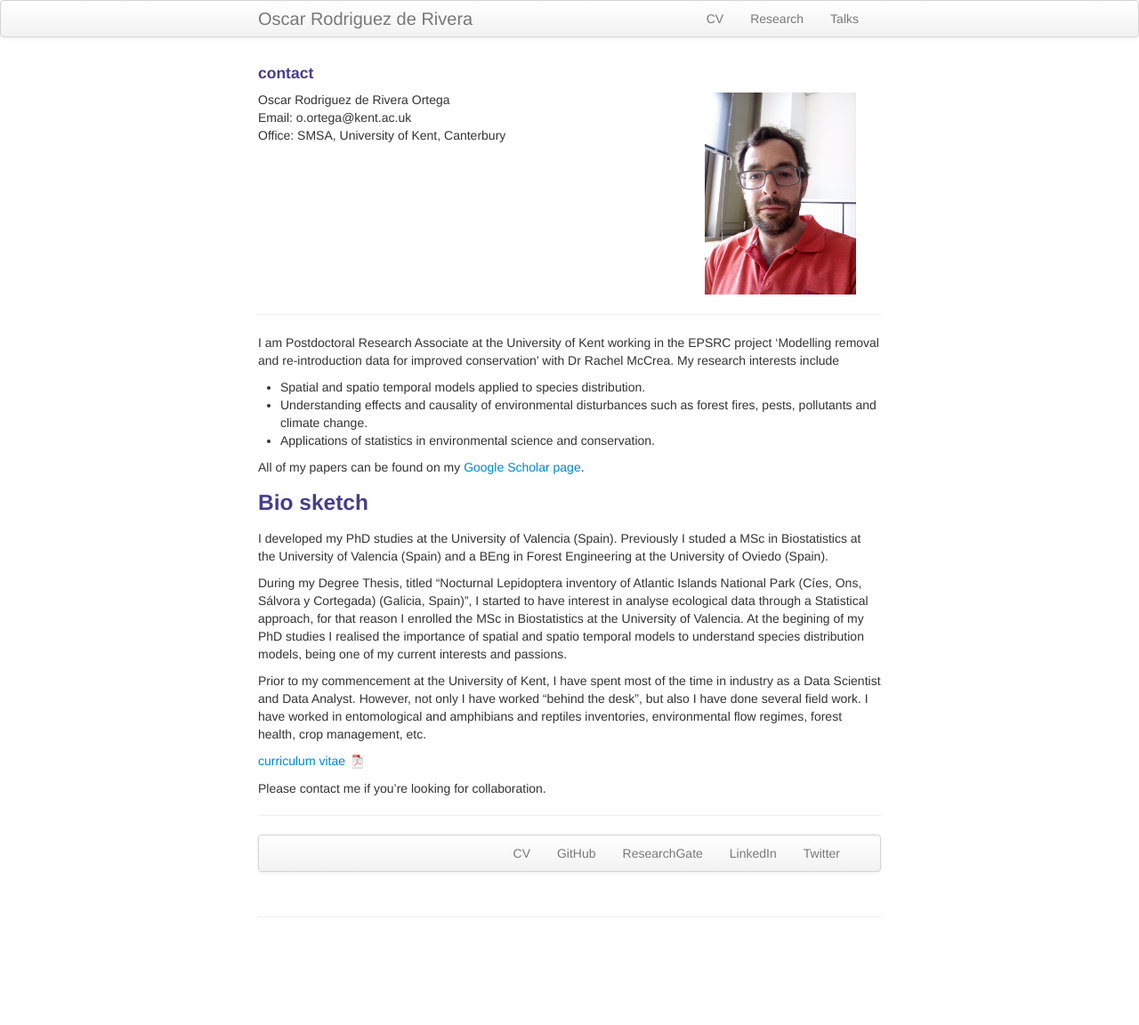
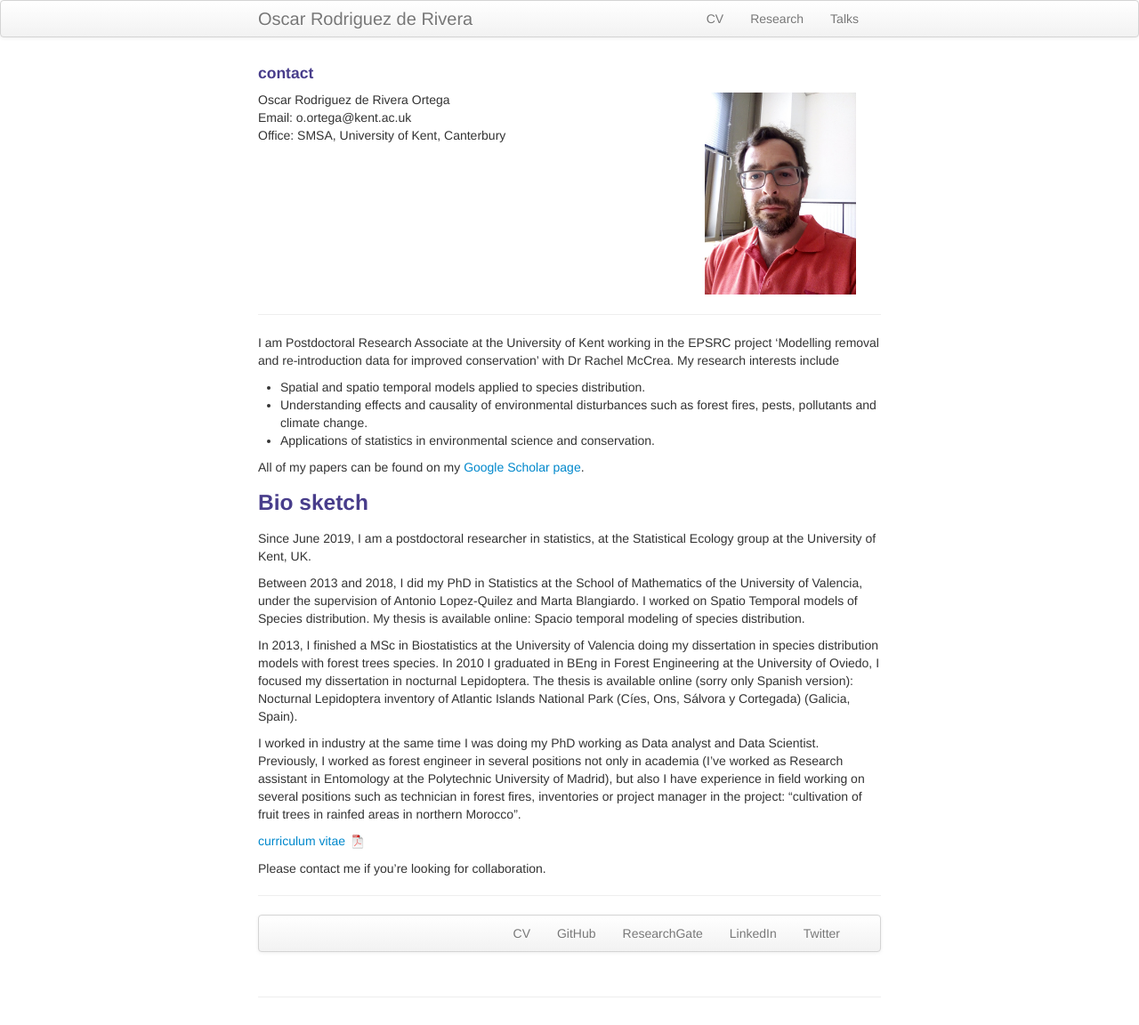
Before and after one commit to orrortega/orrortega.github.io, a Jekyll site: the page built from index.md, in a window 1280 px wide. Shown: the whole page at 89% size. Built offline with Jekyll 4.4.1, drawn with Linux system fonts in a browser that asks for light colours; before the commit the page ends 1062 px from its top, so only the background shows below that.

Commit message:
Update index.md

```diff
--- a/index.md
+++ b/index.md
@@ -34,11 +34,13 @@ All of my papers can be found on my [Google Scholar page](https://scholar.google
 
 ### Bio sketch
 
-I developed my PhD studies at the University of Valencia (Spain). Previously I studed a MSc in Biostatistics at the University of Valencia (Spain) and a BEng in Forest Engineering at the University of Oviedo (Spain).
+Since June 2019, I am a postdoctoral researcher in statistics, at the Statistical Ecology group at the University of Kent, UK.
 
-During my Degree Thesis, titled "Nocturnal Lepidoptera inventory of Atlantic Islands National Park (Cíes, Ons, Sálvora y Cortegada) (Galicia, Spain)", I started to have interest in analyse ecological data through a Statistical approach, for that reason I enrolled the MSc in Biostatistics at the University of Valencia. At the begining of my PhD studies I realised the importance of spatial and spatio temporal models to understand species distribution models, being one of my current interests and passions.
+Between 2013 and 2018, I did my PhD in Statistics at the School of Mathematics of the University of Valencia, under the supervision of Antonio Lopez-Quilez and Marta Blangiardo. I worked on Spatio Temporal models of Species distribution. My thesis is available online: Spacio temporal modeling of species distribution.
 
-Prior to my commencement at the University of Kent, I have spent most of the time in industry as a Data Scientist and Data Analyst. However, not only I have worked "behind the desk", but also I have done several field work. I have worked in entomological and amphibians and reptiles inventories, environmental flow regimes, forest health, crop management, etc.
+In 2013, I finished a MSc in Biostatistics at the University of Valencia doing my dissertation in species distribution models with forest trees species. In 2010 I graduated in BEng in Forest Engineering at the University of Oviedo, I focused my dissertation in nocturnal Lepidoptera. The thesis is available online (sorry only Spanish version): Nocturnal Lepidoptera inventory of Atlantic Islands National Park (Cíes, Ons, Sálvora y Cortegada) (Galicia, Spain).
+
+I worked in industry at the same time I was doing my PhD working as Data analyst and Data Scientist. Previously, I worked as forest engineer in several positions not only in academia (I've worked as Research assistant in Entomology at the Polytechnic University of Madrid), but also I have experience in field working on several positions such as technician in forest fires, inventories or project manager in the project: "cultivation of fruit trees in rainfed areas in northern Morocco".
 
 [curriculum vitae ![CV as pdf]({{ BASE_PATH }}/pages/icons16/pdf-icon.png)]({{ BASE_PATH }}/assets/CV.pdf)<br/>
 
```
